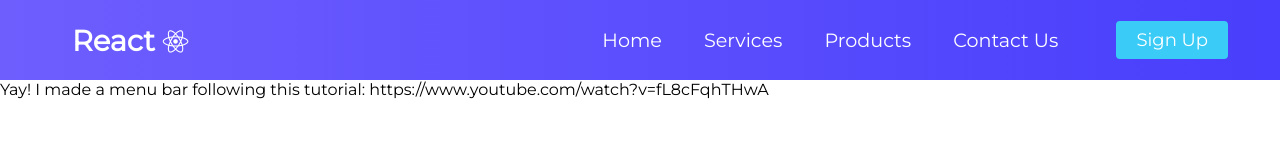
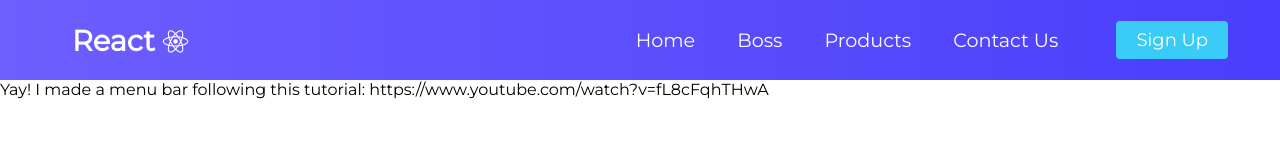
Before and after one commit to MonkeySki/menu-links, a React (Create React App) app: page / in a window 1280 px wide. Shown: the top 160 px of the page. Built offline with nearby package versions, Linux system fonts and the light colour scheme; the HTML template or start-up script is replaced by a standard one.

Commit message:
Back to Original State before I tried making links

```diff
--- a/package.json
+++ b/package.json
@@ -9,6 +9,7 @@
     "@testing-library/user-event": "^13.5.0",
     "react": "^17.0.2",
     "react-dom": "^17.0.2",
+    "react-router-dom": "^6.2.2",
     "react-scripts": "^2.1.3",
     "web-vitals": "^2.1.4"
   },
--- a/src/components/Navbar/MenuItems.js
+++ b/src/components/Navbar/MenuItems.js
@@ -6,8 +6,8 @@ export const MenuItems = [
     },
 
     {
-        title: 'Services',
-        url: '#',
+        title: 'Boss',
+        url: "#",
         cName: 'nav-links'
     },
 
```
Also changed, not shown: src/App.js (+4 -3 lines), src/components/Navbar/Navbar.js (+8 -6 lines), src/components/Navbar/Screen.js (added, +20 -0 lines), src/components/Pages/Boss.js (added, +11 -0 lines), src/components/Pages/Boss.css (added), 1 other file (tests, documents, lock files or other folders).
